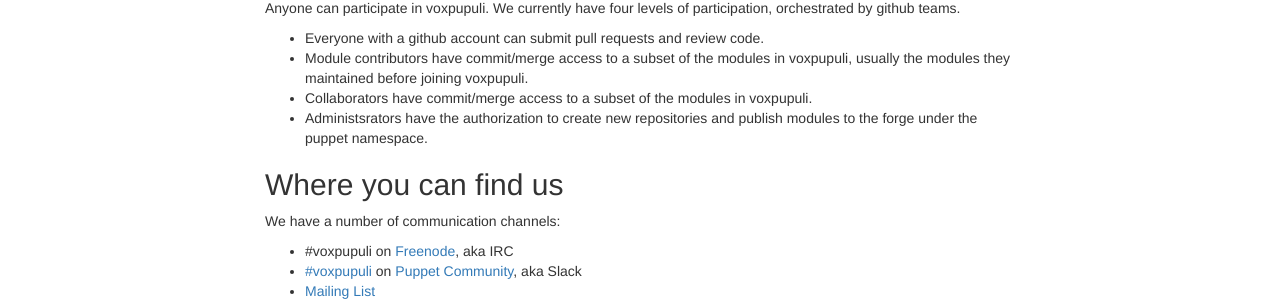
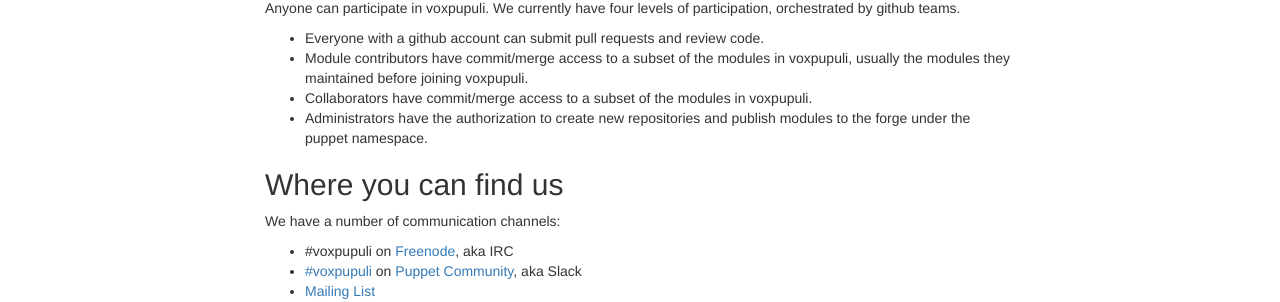
Before and after one commit to voxpupuli/voxpupuli.github.io, a Jekyll site: the page built from docs/index.md, in a window 1280 px wide. Shown: the part 356-658 px from the top of the page. Built offline with Jekyll 4.4.1, drawn with Linux system fonts in a browser that asks for light colours; nearby versions of some CDN libraries.

Commit message:
fixed typo

```diff
--- a/docs/index.md
+++ b/docs/index.md
@@ -19,7 +19,7 @@
   voxpupuli.
 * Collaborators have commit/merge access to a subset of the modules in
   voxpupuli.
-* Administsrators have the authorization to create new repositories and
+* Administrators have the authorization to create new repositories and
   publish modules to the forge under the puppet namespace.
 
 ## Where you can find us
```
